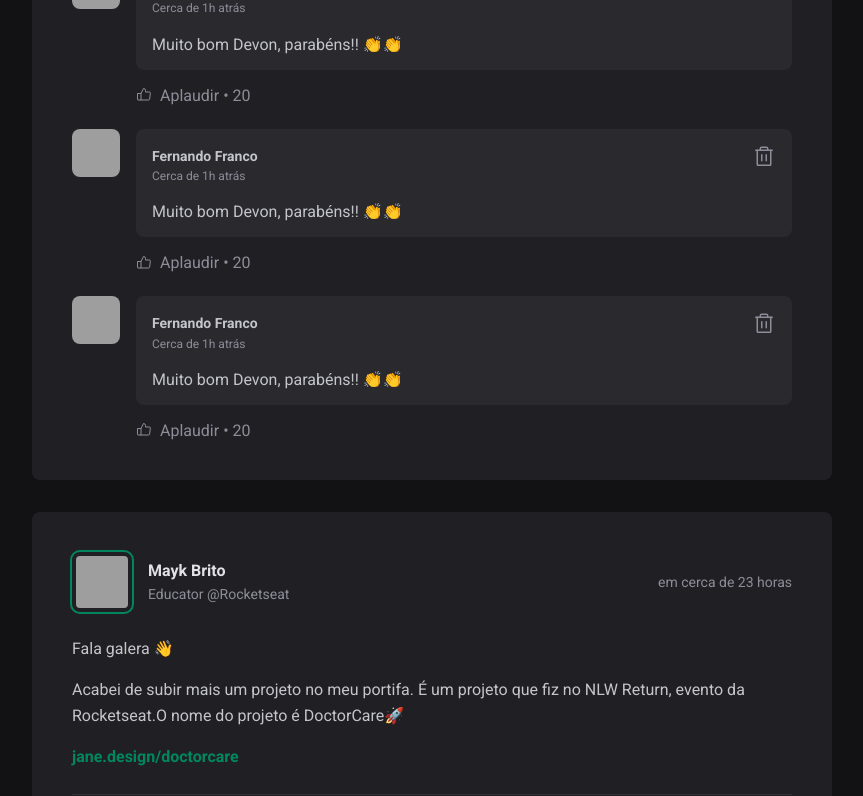
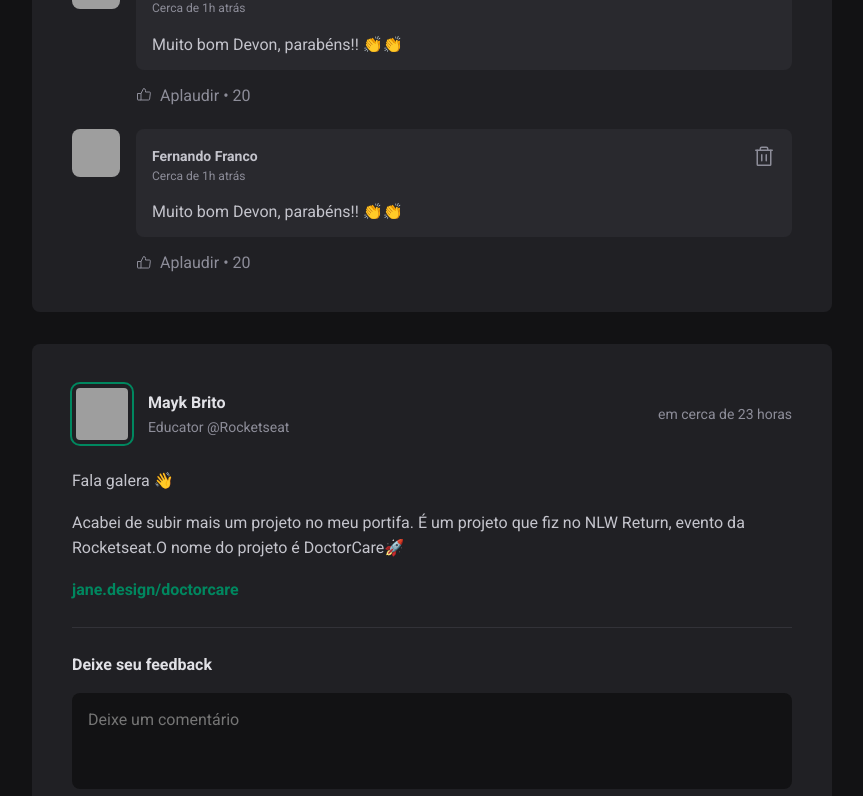
Before and after one commit to feh-franc0/IGNITE-Fundamentos-do-ReactJs-2022, a React (Vite) app: page / in a window 1280 px wide. Shown: the part 624-1420 px from the top of the page, without its empty margins (352-1215 px from the left). Built offline with nearby package versions, Linux system fonts and the light colour scheme; grey boxes are pictures that could not be loaded.

Commit message:
Estado (useState)

```diff
--- a/src/components/Post.jsx
+++ b/src/components/Post.jsx
@@ -1,5 +1,6 @@
 import { format, formatDistanceToNow } from 'date-fns'
 import ptBR from 'date-fns/esm/locale/pt-BR/index.js';
+import { useState } from 'react';
 
 import { Avatar } from './Avatar';
 import { Comment } from './Comment';
@@ -7,6 +8,11 @@
 import styles from './Post.module.css';
 
 export function Post({ author, publishedAt, content }) {
+    const [comments, setComments] = useState([
+        1,
+        2,
+    ])
+
     const publishedDateFormatted = format(publishedAt, "d 'de' LLLL 'às' HH:mm'h'", {
         locale: ptBR,
     })
@@ -15,6 +21,14 @@
         locale: ptBR,
         addSuffix: true,
     })
+
+    function handleCreateNewComment() {
+        event.preventDefault()
+
+        setComments([...comments, comments.length + 1]);
+
+        console.log(comments)
+    }
 
     return (
         <article className={styles.post}>
@@ -42,7 +56,7 @@
                 })}
             </div>
 
-            <form className={styles.commentForm}>
+            <form onSubmit={handleCreateNewComment} className={styles.commentForm}>
                 <strong>Deixe seu feedback</strong>
 
                 <textarea
@@ -55,9 +69,9 @@
             </form>
 
             <div className={styles.commentList}>
-                <Comment />
-                <Comment />
-                <Comment />
+                {comments.map(comment => {
+                    return <Comment />
+                })}
             </div>
         </article>
     )
```
